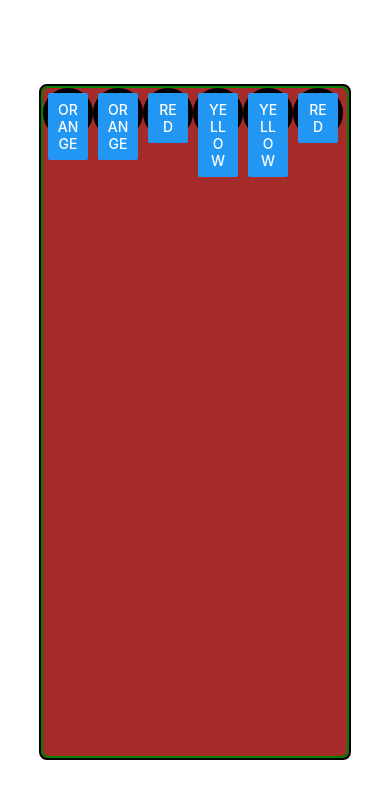
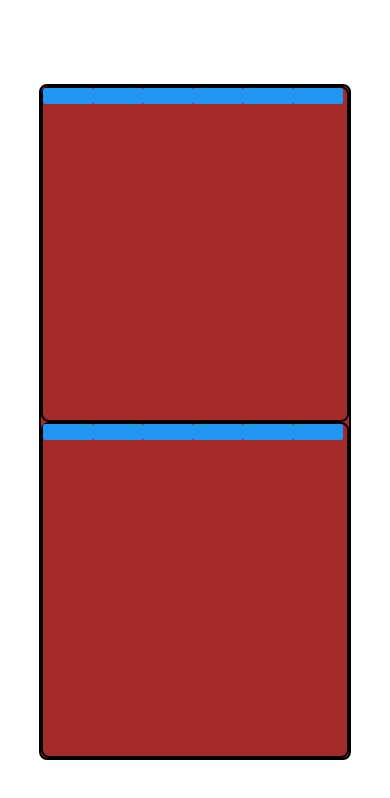
Before and after one commit to freddyh/mastermind-react-native, a React Native app: screen / in a window 390 px wide. Shown: the top 798 px of the page. Built offline with nearby package versions, Linux system fonts and the light colour scheme.

Commit message:
added mutability to buttons

```diff
--- a/components/Board.tsx
+++ b/components/Board.tsx
@@ -5,7 +5,6 @@ import ColorManager from '../colorManager';
 
 const style = StyleSheet.create({
   container: {
-      color: 'brown',
       backgroundColor: 'brown',
       width: '100%',
       height: '100%',
@@ -15,7 +14,6 @@ const style = StyleSheet.create({
   row: {
       borderWidth: 2,
       borderRadius: 8,
-      borderColor: 'green',
       flex: 1,
       flexDirection: 'row',
   }
@@ -29,7 +27,10 @@ export default class Board extends Component {
     render() {
         const colors = this.props.game.secret;
         const buttons = colors.map((color, index) => {
-            return (<ColorButton key={`${color}-${index}`} colorName={color} />);
+            return (<ColorButton key={`${color}-${index}`} colorName={color} mutable={false}/>);
+        });
+        const buttonsMutable = colors.map((color, index) => {
+            return (<ColorButton key={`${color}-${index}`} colorName={color} mutable={true}/>);
         });
 
         return (
@@ -37,6 +38,10 @@ export default class Board extends Component {
                 <View style={style.row}>
                     {buttons}
                 </View>
+
+                <View style={style.row}>
+                    {buttonsMutable}
+                </View>
             </View>
         );
     }
--- a/components/ColorButton.tsx
+++ b/components/ColorButton.tsx
@@ -4,8 +4,6 @@ import ColorManager from '../colorManager';
 
 const style = StyleSheet.create({
   container: {
-      borderColor: 'black',
-      borderWidth: 5,
       width: 50,
       height: 50,
       borderRadius: 25
@@ -17,7 +15,8 @@ class ColorButton extends Component {
         super(props);
 
         this.state = {
-            colorName: props.colorName
+            colorName: props.colorName,
+            mutable: props.mutable
         };
     };
 
@@ -36,10 +35,12 @@ class ColorButton extends Component {
         return (
             <View
                 style={style.container}
+                borderColor={ this.state.mutable ? '' : 'rgba(158, 150, 150, .5)' }
+                borderWidth={ this.state.mutable ? 0 : 5 }
                 backgroundColor={this.state.colorName}>
                 <Button
                     onPress={this.onPress}
-                    title={this.state.colorName}
+                    title=""//{this.state.colorName}
                     accessibilityLabel={`Just a ${this.props.colorName} button`}
                 />
             </View>
```
